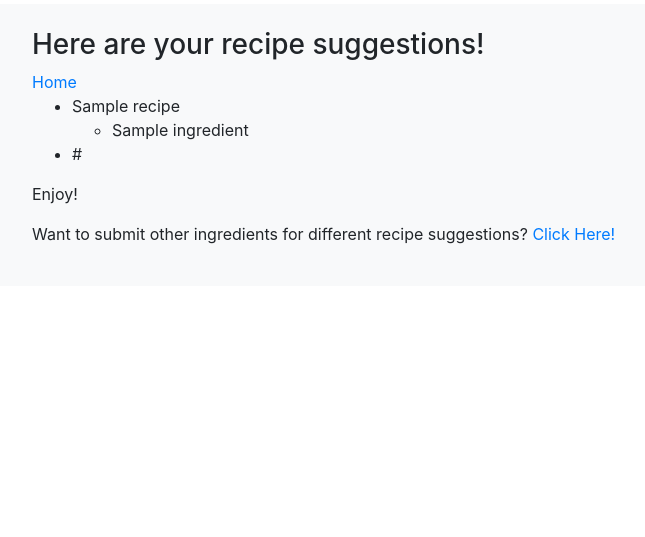
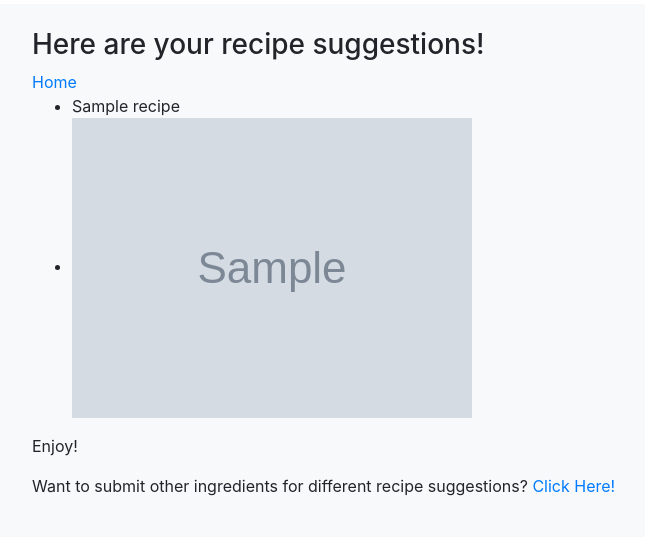
Before and after one commit to cduboff/website, a Django app: template app_one/templates/response.html in a window 1280 px wide. Shown: the top 537 px of the page, without its empty margins (81-726 px from the left). Run offline with Django 3.2, Linux system fonts and the light colour scheme; the template is opened without the code that fills it: most values are stand-ins (such as "Sample title", 1, 10 or a date in 2020); grey boxes marked "Sample" are stand-in pictures; some libraries are stand-ins or nearby versions.

Commit message:
recipe api

```diff
--- a/app_one/templates/index.html
+++ b/app_one/templates/index.html
@@ -17,7 +17,7 @@
                     <h5>Submit 10 to 50 ingredients separated by commas</h5>
                     <div class="form-row">
                         <div class="form-group col-auto">
-                            <textarea type="text" class="form-control" placeholder="ingredients" name="username"></textarea>
+                            <textarea type="text" class="form-control" placeholder="ingredients" name="ingredients"></textarea>
                         </div>
                         <div class="form-group col-auto">
                             <button type="submit" class="btn btn-primary">Submit</button>
--- a/app_one/templates/response.html
+++ b/app_one/templates/response.html
@@ -14,15 +14,13 @@
             <a href="/">Home</a>
             <ul>
                 {% for recipe in recipes %}
-                    <li>{{recipe.name}}</li>
-                        <ul>
-                            {% for ingredient in recipe.ingredients %}
-                                <li>{{ingredient}}</li>
-                            {% endfor %}
-                        </ul>
-                    <li>{{recipe.link}}</li>
+                    <li>{{recipe.title}}</li>
+                    <li><img src="{{recipe.image}}" alt="Recipe Image"></li>
                 {% endfor %}
             </ul>
+            <!-- {% for recipe in recipes %}
+            <p>{{recipe}}</p>
+            {% endfor %} -->
             <p>Enjoy!</p>
             <p>Want to submit other ingredients for different recipe suggestions? <a href="/search">Click Here!</a></p>
         </div>
```
Also changed, not shown: app_one/views.py (+10 -2 lines), db.sqlite3.
